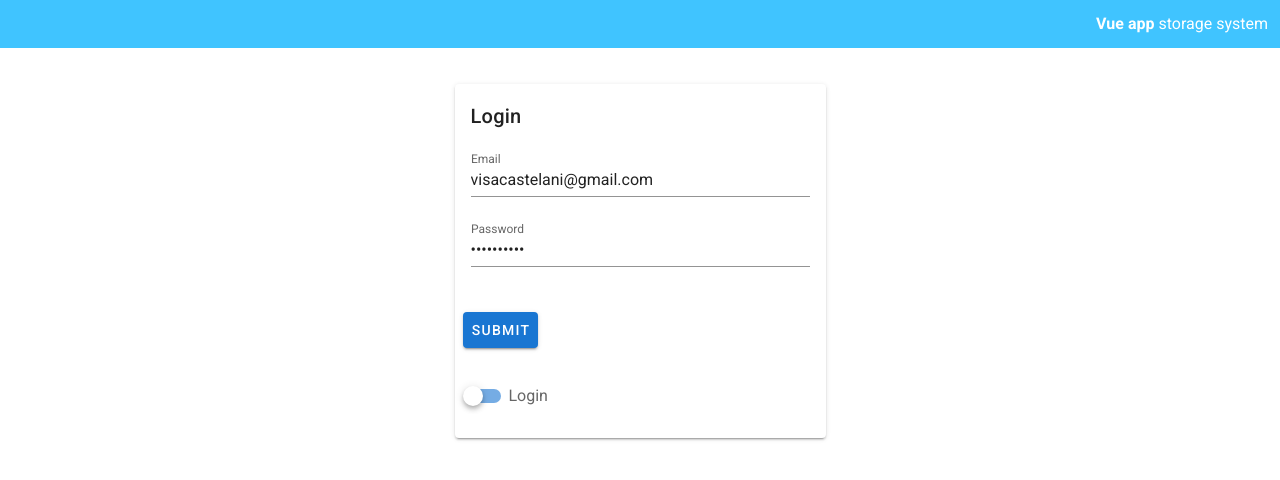
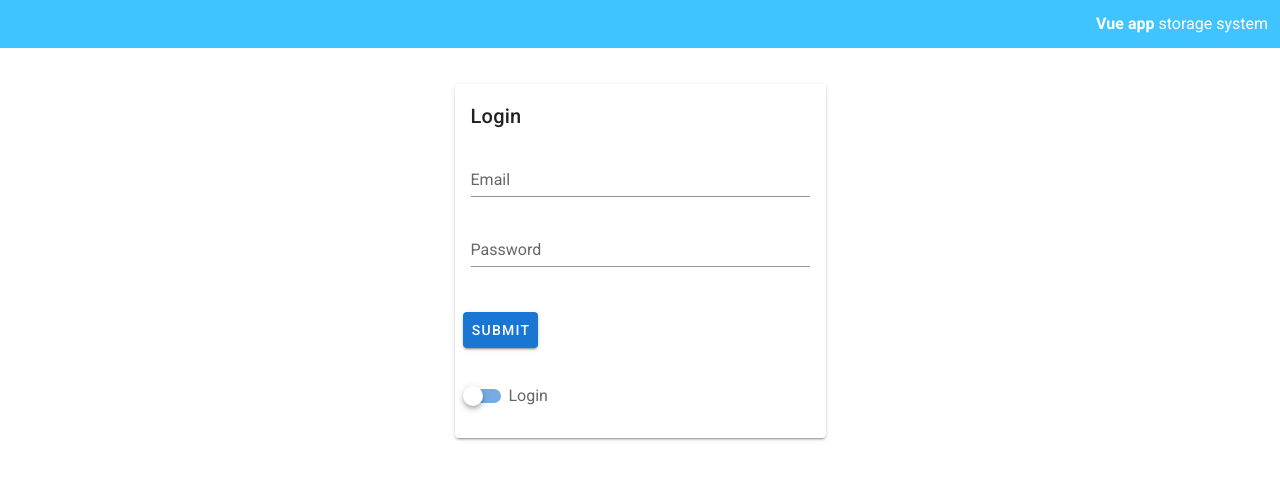
Before and after one commit to vinicastelani/Vue-storage-app, a Vue app: page / in a window 1280 px wide. Shown: the top 480 px of the page. Built offline with nearby package versions, Linux system fonts and the light colour scheme; a small style sheet from the web is missing.

Commit message:
fix: fixed login form

```diff
--- a/src/components/AddItemToStorage.vue
+++ b/src/components/AddItemToStorage.vue
@@ -70,9 +70,6 @@ export default {
       this.loading = false;
     },
   },
-  created() {
-    console.log(this.$store.state.session.user.name);
-  },
 };
 </script>
 
--- a/src/components/LoginInput.vue
+++ b/src/components/LoginInput.vue
@@ -30,8 +30,8 @@ export default {
   data() {
     return {
       user: {
-        email: "visacastelani@gmail.com",
-        password: "vini110297",
+        email: "",
+        password: "",
       },
       formSwitch: true,
       loading: false,
@@ -56,7 +56,6 @@ export default {
         this.$store.commit("updateMessage", e.response.data.msg);
       }
       this.loading = false;
-      // location.href = "/storage";
     },
   },
 };
--- a/src/components/StorageItem.vue
+++ b/src/components/StorageItem.vue
@@ -44,7 +44,6 @@ export default {
       this.loading = true;
       await Axios.delete(`${this.$store.state.api}/storage/${id}`);
       this.$emit("itemdeleted", true);
-      this.loading = false;
     },
   },
   props: ["data"],
```
Also changed, not shown: package.json (+9 -2 lines), 1 other file (tests, documents, lock files or other folders).
